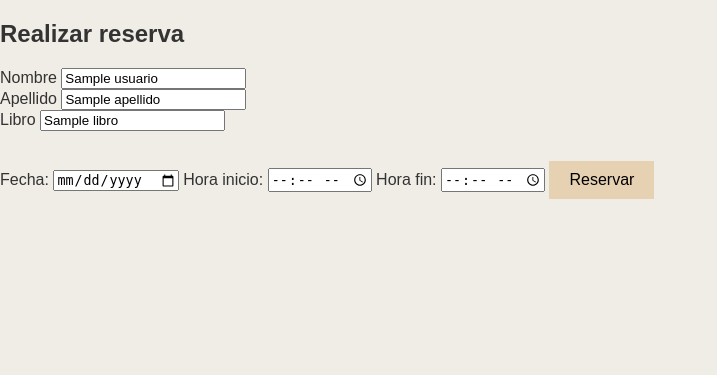
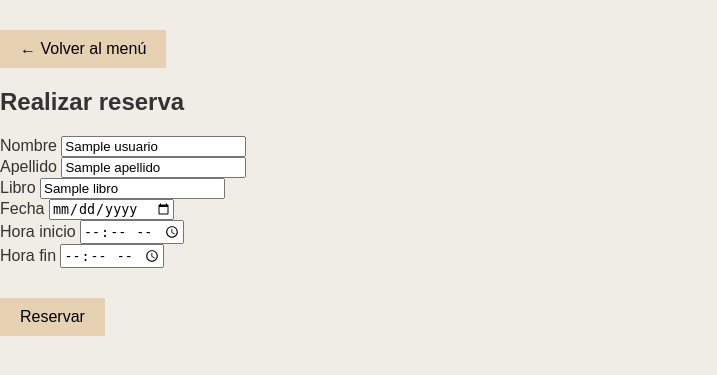
Before and after one commit to Vero-nica22/BookNest, a Flask app: template templates/formulario_reserva.html in a window 1280 px wide. Shown: the top 375 px of the page, without its empty margins (0-717 px from the left). Run offline with Flask 3, Linux system fonts and the light colour scheme; the template is opened without the code that fills it: most values are stand-ins (such as "Sample title", 1, 10 or a date in 2020).

Commit message:
Actualizo archivo formulario_reserva.html

```diff
--- a/templates/formulario_reserva.html
+++ b/templates/formulario_reserva.html
@@ -2,48 +2,54 @@
 <html lang="es">
 <head>
     <meta charset="UTF-8" />
+    <meta name="viewport" content="width=device-width, initial-scale=1" />
     <title>Realizar Reserva</title>
     <link rel="stylesheet" href="{{ url_for('static', filename='styles.css') }}" />
 </head>
 <body>
     <div class="container">
-        <form class="reserva-form" method="POST" action="{{ url_for('auth.guardar_reserva') }}">
+        <div>
+            <button type="button" onclick="location.href='{{ url_for('auth.menu_cliente') }}'">← Volver al menú</button>
+        </div>
+
+        <form class="reserva-form" method="POST"
+              action="{{ url_for('reservas.crear_reserva', id_libro=libro['id_libro']) }}">
+
             <h2>Realizar reserva</h2>
-
-
-            <input type="hidden" name="id_usuario" value="{{ usuario['id_usuario'] }}" />
-            <input type="hidden" name="id_libro" value="{{ libro['id_libro'] }}" />
 
             <div class="form-row">
                 <div class="form-group">
                     <label for="nombre">Nombre</label>
-                    <input type="text" id="nombre" name="nombre" value="{{ usuario['nombre'] }}" readonly />
+                    <input type="text" id="nombre" value="{{ usuario['nombre'] }}" readonly />
                 </div>
                 <div class="form-group">
                     <label for="apellido">Apellido</label>
-                    <input type="text" id="apellido" name="apellido" value="{{ usuario['apellido'] }}" readonly />
+                    <input type="text" id="apellido" value="{{ usuario['apellido'] }}" readonly />
                 </div>
             </div>
 
             <div class="form-group">
                 <label for="libro">Libro</label>
-                <input type="text" id="libro" name="libro" value="{{ libro['titulo'] }}" readonly />
+                <input type="text" id="libro" value="{{ libro['titulo'] }}" readonly />
             </div>
 
-            <form method="POST" action="{{ url_for('auth.crear_reserva', id_libro=libro.id_libro) }}">
-                <label>Fecha:</label>
-                <input type="date" name="fecha" required>
+            <div class="form-group">
+                <label for="fecha">Fecha</label>
+                <input type="date" id="fecha" name="fecha" required />
+            </div>
 
-                <label>Hora inicio:</label>
-                <input type="time" name="hora_inicio" required>
+            <div class="form-group">
+                <label for="hora_inicio">Hora inicio</label>
+                <input type="time" id="hora_inicio" name="hora_inicio" required />
+            </div>
 
-                <label>Hora fin:</label>
-                <input type="time" name="hora_fin" required>
+            <div class="form-group">
+                <label for="hora_fin">Hora fin</label>
+                <input type="time" id="hora_fin" name="hora_fin" required />
+            </div>
 
-                <button type="submit">Reservar</button>
-            </form>
-
-
+            <button type="submit">Reservar</button>
+        </form>
     </div>
 </body>
 </html>
```
